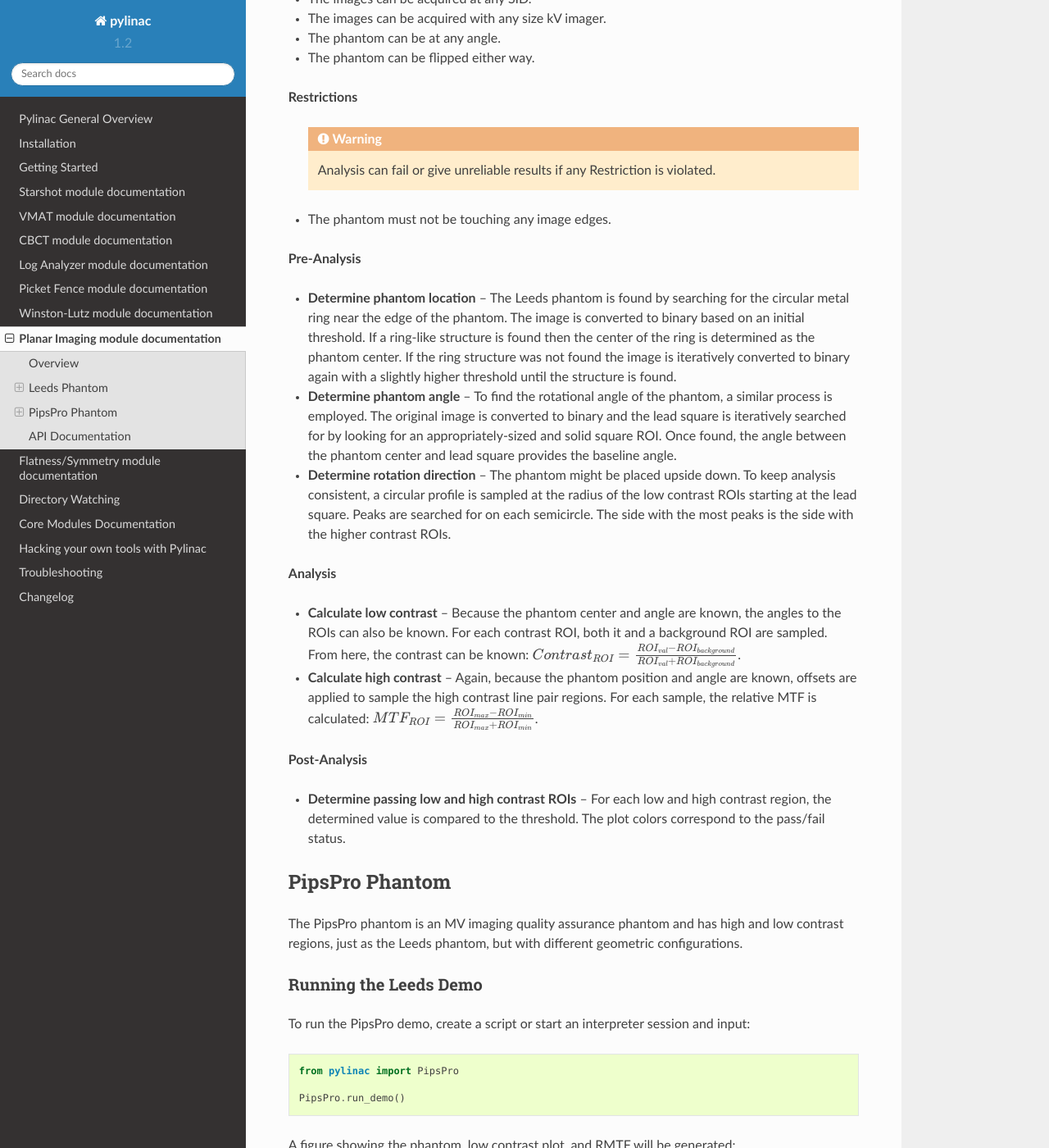
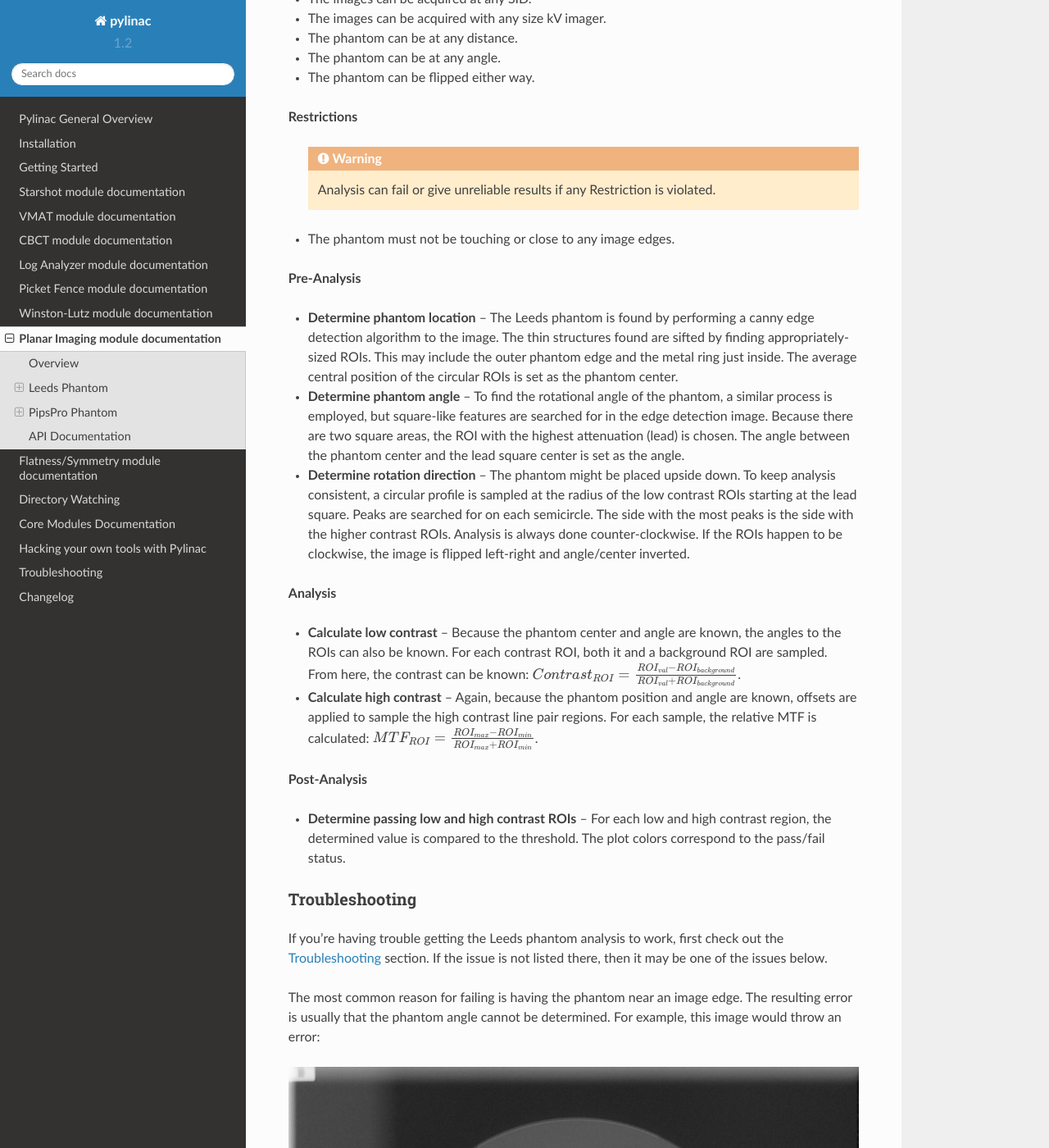
Before and after one commit to jrkerns/pylinac, a Sphinx documentation site: the page built from docs/source/planar_imaging.rst, in a window 1280 px wide and 1400 px high, scrolled down 2741 px. Shown: the whole window at 82% size. Built offline with Sphinx 7.4.7 and the Read the Docs theme 2.0.0, drawn with Linux system fonts in a browser that asks for light colours; some of the changed text lies outside the part shown.

Commit message:
updated RTD docs

```diff
--- a/docs/source/planar_imaging.rst
+++ b/docs/source/planar_imaging.rst
@@ -87,6 +87,7 @@ The algorithm works like such:
 
 * The images can be acquired at any SID.
 * The images can be acquired with any size kV imager.
+* The phantom can be at any distance.
 * The phantom can be at any angle.
 * The phantom can be flipped either way.
 
@@ -94,22 +95,23 @@ The algorithm works like such:
 
     .. warning:: Analysis can fail or give unreliable results if any Restriction is violated.
 
-* The phantom must not be touching any image edges.
+* The phantom must not be touching or close to any image edges.
 
 **Pre-Analysis**
 
-* **Determine phantom location** -- The Leeds phantom is found by searching for the circular metal ring
-  near the edge of the phantom. The image is converted to binary based on an initial threshold. If a ring-like
-  structure is found then the center of the ring is determined as the phantom center. If the ring structure
-  was not found the image is iteratively converted to binary again with a slightly higher threshold until the
-  structure is found.
-* **Determine phantom angle** -- To find the rotational angle of the phantom, a similar process is employed.
-  The original image is converted to binary and the lead square is iteratively searched for by looking for an
-  appropriately-sized and solid square ROI. Once found, the angle between the phantom center and lead square
-  provides the baseline angle.
+* **Determine phantom location** -- The Leeds phantom is found by performing a canny edge detection
+  algorithm to the image. The thin structures found are sifted by finding appropriately-sized ROIs.
+  This may include the outer phantom edge and the metal ring just inside. The average central position
+  of the circular ROIs is set as the phantom center.
+* **Determine phantom angle** -- To find the rotational angle of the phantom, a similar process is employed,
+  but square-like features are searched for in the edge detection image. Because there are two square areas,
+  the ROI with the highest attenuation (lead) is chosen. The angle between the phantom center and the lead
+  square center is set as the angle.
 * **Determine rotation direction** -- The phantom might be placed upside down. To keep analysis consistent,
   a circular profile is sampled at the radius of the low contrast ROIs starting at the lead square. Peaks are
   searched for on each semicircle. The side with the most peaks is the side with the higher contrast ROIs.
+  Analysis is always done counter-clockwise. If the ROIs happen to be clockwise, the image is flipped
+  left-right and angle/center inverted.
 
 **Analysis**
 
@@ -124,6 +126,34 @@ The algorithm works like such:
 
 * **Determine passing low and high contrast ROIs** -- For each low and high contrast region, the determined
   value is compared to the threshold. The plot colors correspond to the pass/fail status.
+
+Troubleshooting
+^^^^^^^^^^^^^^^
+
+If you're having trouble getting the Leeds phantom analysis to work, first check out the :ref:`general_troubleshooting`
+section. If the issue is not listed there, then it may be one of the issues below.
+
+The most common reason for failing is having the phantom near an image edge. The resulting
+error is usually that the phantom angle cannot be determined. For example, this image would throw an
+error:
+
+.. image:: images/bad_leeds.jpg
+
+The below image also fails. Technically, the phantom is in the image, but the top blade skews the pixel
+values such that the phantom edge cannot be properly found at the top. This fails to identify the true phantom
+edge, causing the angle to also not be found:
+
+.. image:: images/bad_leeds2.jpg
+
+Another problem is that the image may have a non-uniform background. This can cause pylinac's automatic
+inversion correction to incorrectly invert the image. For example, this image falsely inverts:
+
+.. image:: images/leeds_uneven.jpg
+
+When analyzed, the angle is 180 degrees opposite the lead square, causing the ROIs to be
+flipped 180 degrees. To correct this problem, pass ``invert=True`` to :meth:`~pylinac.planar_imaging.LeedsTOR.analyze`.
+This will force pylinac to invert the image the opposite way and correctly identify the lead square.
+
 
 PipsPro Phantom
 ---------------
@@ -197,6 +227,7 @@ The algorithm works like such:
 **Allowances**
 
 * The images can be acquired at any SID.
+* The phantom can be at any distance.
 * The images can be acquired with any EPID.
 * The phantom can be somewhat offset from the ideal 45 degree orientation.
 
```
Also changed, not shown: other parts of docs/source/planar_imaging.rst (+3 -5 lines), docs/source/core_modules.rst (+8 -1 lines), docs/source/images/bad_leeds.jpg (added), docs/source/images/bad_leeds2.jpg (added), docs/source/images/leeds_uneven.jpg (added), docs/source/images/pipspro_analysis.png (added), docs/source/images/pipspro_no_lc.png (added).
